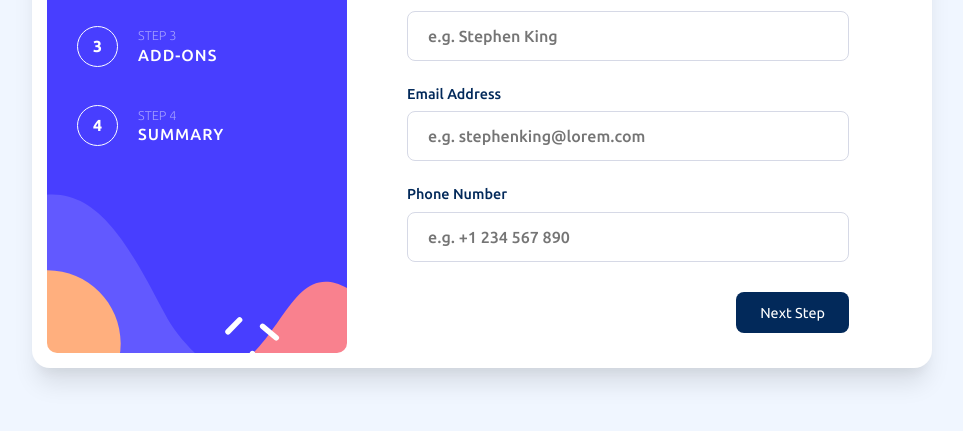
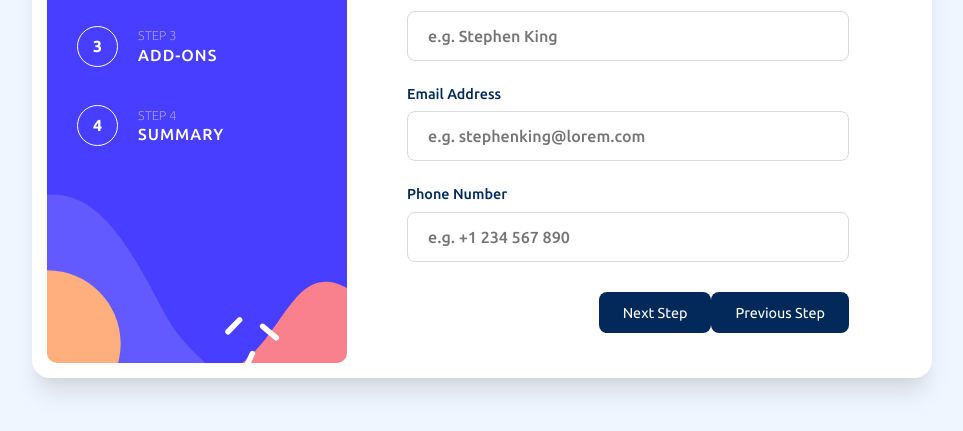
Before and after one commit to ellyx81/Multi-step-form, a plain HTML site: page index.html in a window 1280 px wide. Shown: the part 267-698 px from the top of the page, without its empty margins (158-1121 px from the left). Drawn offline with Linux system fonts and the light colour scheme.

Commit message:
added previous button but not yet styled

```diff
--- a/index.html
+++ b/index.html
@@ -108,11 +108,18 @@
           <input class="contact-form__input"  type="tel" placeholder="e.g. +1 234 567 890" pattern="[0-9]{1}-[0-9]{3}-[0-9]{2}-[0-9]{3}" required>
         </div>
 
-        <div class="contact-form__button-container">
-        <button class="contact-form__button">
-          Next Step
-        </button>
+        <div style="overflow: auto;">
+          <div class="contact-form__button-container">
+            <button type="button" id="contact-form__previous-button" class="contact-form__button" onclick="nextPrev(-1)">
+              Previous Step
+            </button>
+
+            <button type="button" id="contact-form__next-button" class="contact-form__button" onclick="nextPrev(1)">
+              Next Step
+            </button>
+          </div>
         </div>
+
       </form>
     </div>
   </div>
```
